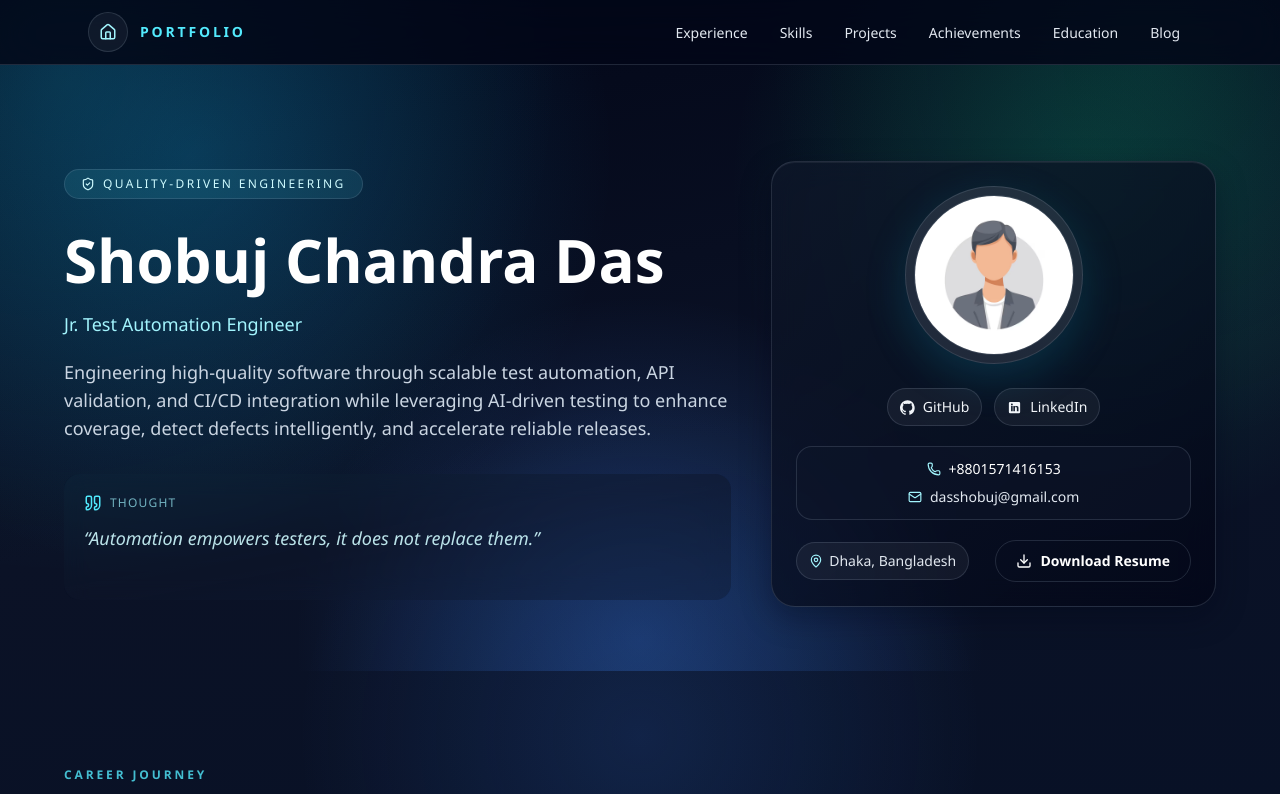
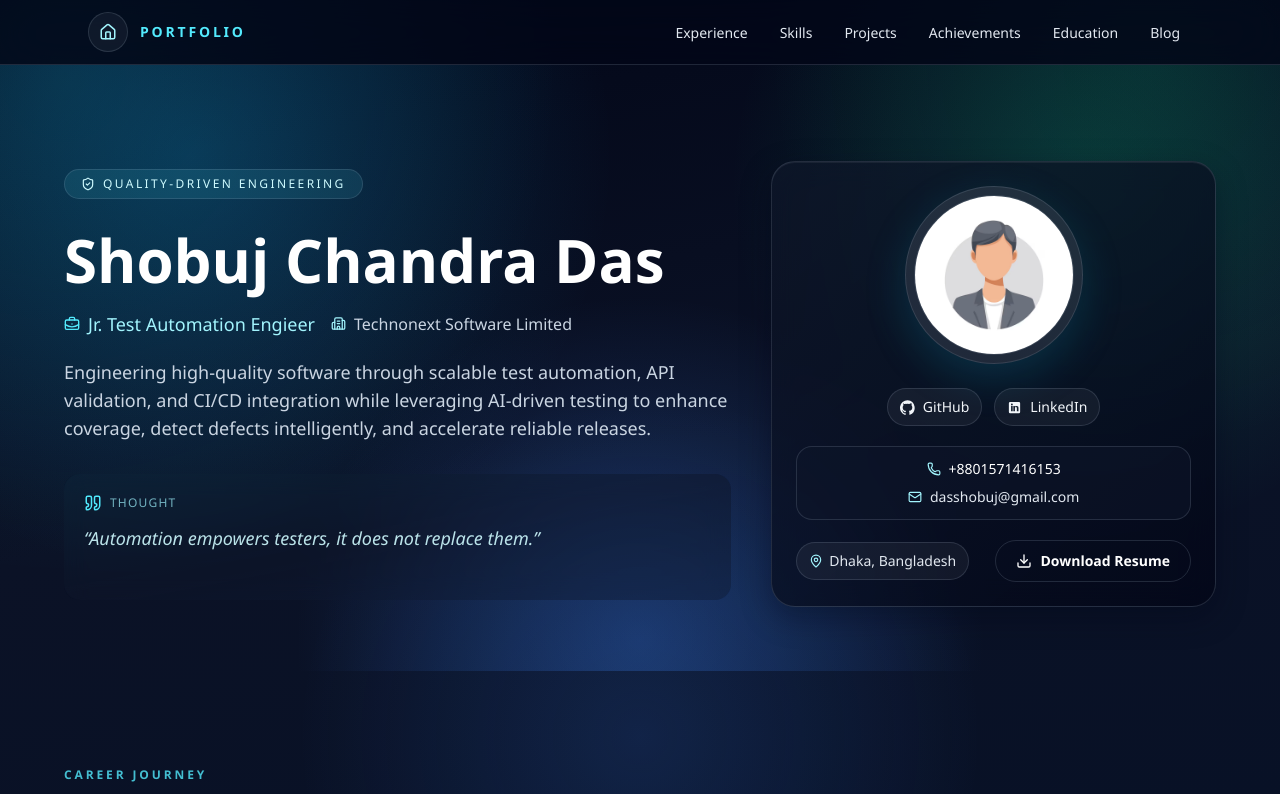
Before and after one commit to shobuj-das/Portfolio, a Next.js app: page / in a window 1280 px wide. Shown: the top 794 px of the page. Built offline with nearby package versions, Linux system fonts and the light colour scheme.

Commit message:
hero card and experience section ui changes

```diff
--- a/src/components/Hero.tsx
+++ b/src/components/Hero.tsx
@@ -3,6 +3,8 @@
 import Image from 'next/image';
 import { motion } from 'framer-motion';
 import {
+  BriefcaseBusiness,
+  Building2,
   Download,
   Link2,
   Mail,
@@ -10,6 +12,7 @@ import {
   Phone,
   ShieldCheck,
 } from 'lucide-react';
+import { experience } from '@/data/experience';
 import { profile } from '@/data/profile';
 import QuotesRotator from '@/components/QuotesRotator';
 
@@ -39,6 +42,12 @@ const socialIcons = {
 } as const;
 
 export default function Hero() {
+  const currentExperience = [...experience].sort(
+    (a, b) => new Date(b.startDate).getTime() - new Date(a.startDate).getTime(),
+  )[0];
+  const currentRole = currentExperience?.role ?? profile.role;
+  const currentCompany = currentExperience?.company;
+
   return (
     <section
       id="home"
@@ -60,7 +69,20 @@ export default function Hero() {
           <h1 className="mt-6 text-4xl font-semibold leading-tight text-white md:text-6xl">
             {profile.name}
           </h1>
-          <p className="mt-3 text-lg font-medium text-cyan-200">{profile.role}</p>
+
+          <div className="mt-3 flex flex-wrap items-center gap-4">
+            <p className="inline-flex items-center gap-2 text-lg font-medium text-cyan-200">
+              <BriefcaseBusiness size={16} className="shrink-0 text-cyan-300" />
+              {currentRole}
+            </p>
+
+            {currentCompany ? (
+              <p className="inline-flex items-center gap-2 text-sm font-medium text-slate-300 md:text-base">
+                <Building2 size={15} className="shrink-0 text-cyan-200" />
+                {currentCompany}
+              </p>
+            ) : null}
+          </div>
 
           <p className="mt-5 max-w-2xl text-base leading-7 text-slate-300 md:text-lg">
             {profile.tagline}
```
